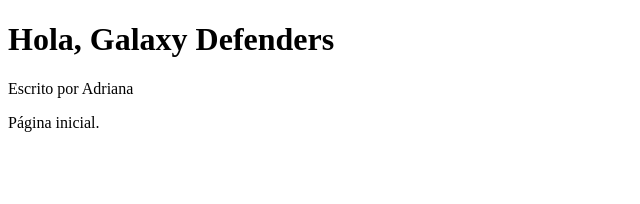
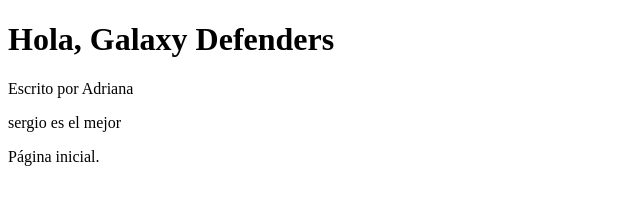
Before and after one commit to adriana-cg/prueba-actividad-, a plain HTML site: page index.html in a window 1280 px wide. Shown: the whole page, without its empty margins (0-640 px from the left). Drawn offline with Linux system fonts and the light colour scheme.

Commit message:
Update index.html

```diff
--- a/index.html
+++ b/index.html
@@ -7,6 +7,7 @@
 <body>
   <h1>Hola, Galaxy Defenders</h1>
   <p> Escrito por Adriana</p>
+  <p> sergio es el mejor</p>
   <p>Página inicial.</p>
 </body>
 </html>
```
